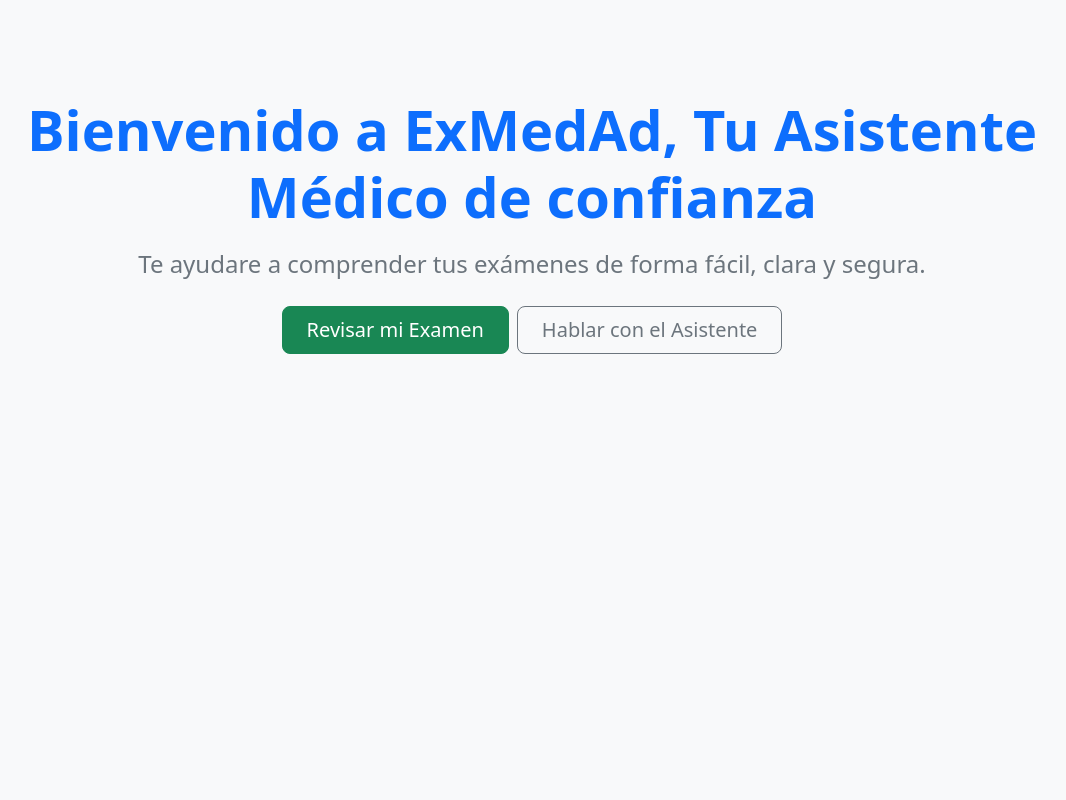
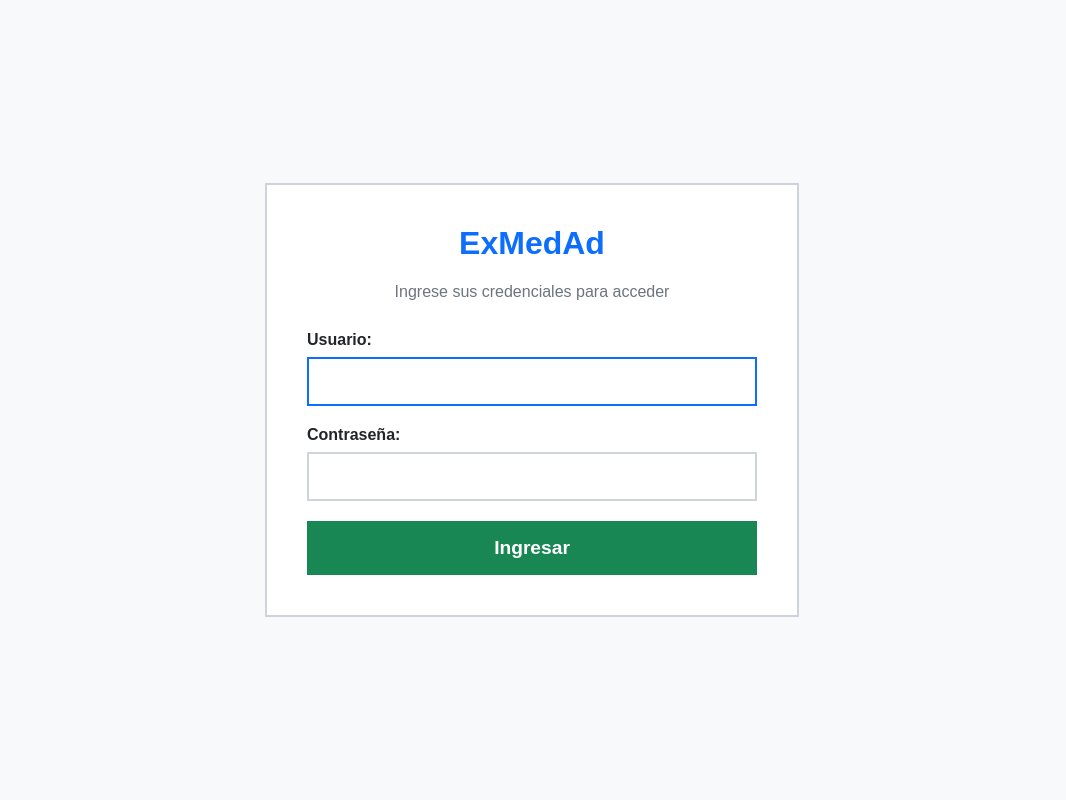
Before and after one commit to Mirzzo0o/ExMedAd, a Django app: page / in a window 1280 px wide. Shown: the whole page, without its empty margins (108-1174 px from the left). Run offline with Django 5.2, Linux system fonts and the light colour scheme.

Commit message:
Se agrego Login y varios cambios más

```diff
--- a/Exmedad/Exmedad/settings.py
+++ b/Exmedad/Exmedad/settings.py
@@ -128,3 +128,7 @@ MAILERS = {
         'BACKEND': 'django.core.mail.backends.console.EmailBackend',
     },
 }
+
+LOGIN_URL = 'login'
+LOGIN_REDIRECT_URL = 'home'
+LOGOUT_REDIRECT_URL = 'login'
--- a/Exmedad/Exmedad/urls.py
+++ b/Exmedad/Exmedad/urls.py
@@ -1,7 +1,10 @@
 from django.contrib import admin
 from django.urls import path, include
+from django.contrib.auth import views as auth_views
 
 urlpatterns = [
+    path('', auth_views.LoginView.as_view(template_name='cuentas/login.html'), name='login'),
+    path('logout/', auth_views.LogoutView.as_view(next_page='login'), name='logout'),
     path('admin/', admin.site.urls),
     path('', include('core.urls')),
     path('exams/', include('exams.urls')),
--- a/Exmedad/core/templates/core/home.html
+++ b/Exmedad/core/templates/core/home.html
@@ -4,17 +4,99 @@
     <meta charset="UTF-8">
     <meta name="viewport" content="width=device-width, initial-scale=1.0">
     <title>ExMedAd - Inicio</title>
-    <link href="https://cdn.jsdelivr.net/npm/bootstrap@5.3.0/dist/css/bootstrap.min.css" rel="stylesheet">
+    <style>
+        /* Estilos generales limpios y minimalistas */
+        body {
+            font-family: Arial, sans-serif;
+            background-color: #f8f9fa;
+            color: #212529;
+            margin: 0;
+            padding: 0;
+            display: flex;
+            justify-content: center;
+            align-items: center;
+            min-height: 100vh;
+        }
+
+        .container {
+            max-width: 800px;
+            width: 100%;
+            padding: 40px 20px;
+            text-align: center;
+        }
+
+        /* Tipografía principal */
+        h1 {
+            color: #0d6efd;
+            font-size: 2.8rem;
+            margin-top: 0;
+            margin-bottom: 20px;
+            line-height: 1.2;
+            font-weight: bold;
+        }
+
+        p {
+            font-size: 1.4rem;
+            color: #6c757d;
+            margin-bottom: 40px;
+            line-height: 1.5;
+        }
+
+        /* Contenedor de botones alineados */
+        .button-group {
+            display: flex;
+            justify-content: center;
+            gap: 20px;
+            flex-wrap: wrap;
+        }
+
+        /* Estilo base para los botones (rectangulares, sin sombras) */
+        .btn {
+            display: inline-block;
+            padding: 15px 30px;
+            font-size: 1.25rem;
+            font-weight: bold;
+            text-decoration: none;
+            border-radius: 0;
+            border: 2px solid transparent;
+            cursor: pointer;
+            transition: background-color 0.2s, color 0.2s;
+        }
+
+        /* Botón primario (verde para acción principal) */
+        .btn-success {
+            background-color: #198754;
+            color: #ffffff;
+            border-color: #198754;
+        }
+
+        .btn-success:hover {
+            background-color: #157347;
+            border-color: #146c43;
+        }
+
+        /* Botón secundario (contorno gris) */
+        .btn-outline-secondary {
+            background-color: transparent;
+            color: #6c757d;
+            border-color: #6c757d;
+        }
+
+        .btn-outline-secondary:hover {
+            background-color: #6c757d;
+            color: #ffffff;
+        }
+    </style>
 </head>
-<body class="bg-light">
+<body>
 
-    <div class="container text-center py-5 mt-5">
-        <h1 class="display-4 fw-bold text-primary mb-3">Bienvenido a ExMedAd, Tu Asistente Médico de confianza</h1>
-        <p class="fs-4 text-secondary mb-4">Te ayudare a comprender tus exámenes de forma fácil, clara y segura.</p>
+    <div class="container">
+        <h1>Bienvenido a ExMedAd, Tu Asistente Médico de confianza</h1>
+        <p>Te ayudare a comprender tus exámenes de forma fácil, clara y segura.</p>
 
-        <div class="d-grid gap-2 d-sm-flex justify-content-sm-center">
-            <a href="{% url 'subir_examen' %}" class="btn btn-success btn-lg px-4 gap-3">Revisar mi Examen</a>
-            <a href="{% url 'ver_asistente' %}" class="btn btn-outline-secondary btn-lg px-4">Hablar con el Asistente</a>
+        <div class="button-group">
+            <a href="{% url 'subir_examen' %}" class="btn btn-success">Revisar mi Examen</a>
+            <a href="{% url 'ver_asistente' %}" class="btn btn-outline-secondary">Hablar con el Asistente</a>
         </div>
     </div>
 
--- /dev/null
+++ b/Exmedad/core/templates/cuentas/login.html
@@ -0,0 +1,38 @@
+<!DOCTYPE html>
+<html lang="es">
+<head>
+    <meta charset="UTF-8">
+    <title>Iniciar Sesión - ExMedAd</title>
+    <style>
+        body { font-family: Arial, sans-serif; background-color: #f8f9fa; color: #212529; margin: 0; display: flex; justify-content: center; align-items: center; min-height: 100vh; }
+        .card { background-color: #ffffff; border: 2px solid #ced4da; padding: 40px; width: 100%; max-width: 450px; border-radius: 0; }
+        h1 { color: #0d6efd; font-size: 2rem; margin-top: 0; text-align: center; }
+        p.subtitle { text-align: center; color: #6c757d; margin-bottom: 30px; }
+        .form-group { margin-bottom: 20px; }
+        label { display: block; font-weight: bold; margin-bottom: 8px; }
+        input[type="text"], input[type="password"] { width: 100%; padding: 12px; font-size: 1.1rem; border: 2px solid #ced4da; border-radius: 0; box-sizing: border-box; background-color: #fff; }
+        input[type="text"]:focus, input[type="password"]:focus { outline: none; border-color: #0d6efd; }
+        .btn-submit { display: block; width: 100%; padding: 14px; font-size: 1.2rem; font-weight: bold; color: #ffffff; background-color: #198754; border: 2px solid #198754; border-radius: 0; cursor: pointer; margin-top: 20px; }
+        .btn-submit:hover { background-color: #157347; }
+    </style>
+</head>
+<body>
+    <div class="card">
+        <h1>ExMedAd</h1>
+        <p class="subtitle">Ingrese sus credenciales para acceder</p>
+        <form method="POST">
+            {% csrf_token %}
+            {{ form.non_field_errors }}
+            <div class="form-group">
+                <label for="{{ form.username.id_for_label }}">Usuario:</label>
+                {{ form.username }}
+            </div>
+            <div class="form-group">
+                <label for="{{ form.password.id_for_label }}">Contraseña:</label>
+                {{ form.password }}
+            </div>
+            <button type="submit" class="btn-submit">Ingresar</button>
+        </form>
+    </div>
+</body>
+</html>
--- a/Exmedad/core/urls.py
+++ b/Exmedad/core/urls.py
@@ -2,5 +2,5 @@ from django.urls import path
 from . import views
 
 urlpatterns = [
-    path('', views.home, name='home'),
+    path('home/', views.home, name='home'),
 ]
--- a/Exmedad/core/views.py
+++ b/Exmedad/core/views.py
@@ -1,4 +1,6 @@
+from django.contrib.auth.decorators import login_required
 from django.shortcuts import render
 
+@login_required
 def home(request):
     return render(request, 'core/home.html')
--- a/Exmedad/exams/models.py
+++ b/Exmedad/exams/models.py
@@ -1,6 +1,8 @@
+from django.contrib.auth.models import User
 from django.db import models
 
 class ExamenHistorial(models.Model):
+    usuario = models.ForeignKey(User, on_delete=models.CASCADE)
     titulo = models.CharField(max_length=100, default="Examen Médico")
     resumen_general = models.TextField(help_text="Resumen general en palabras sencillas")
     fecha = models.DateTimeField(auto_now_add=True)
```
Also changed, not shown: Exmedad/exams/templates/exams/detalle_examen.html (+136 -21 lines), Exmedad/exams/views.py (+10 -2 lines), Exmedad/exams/migrations/0001_initial.py.
